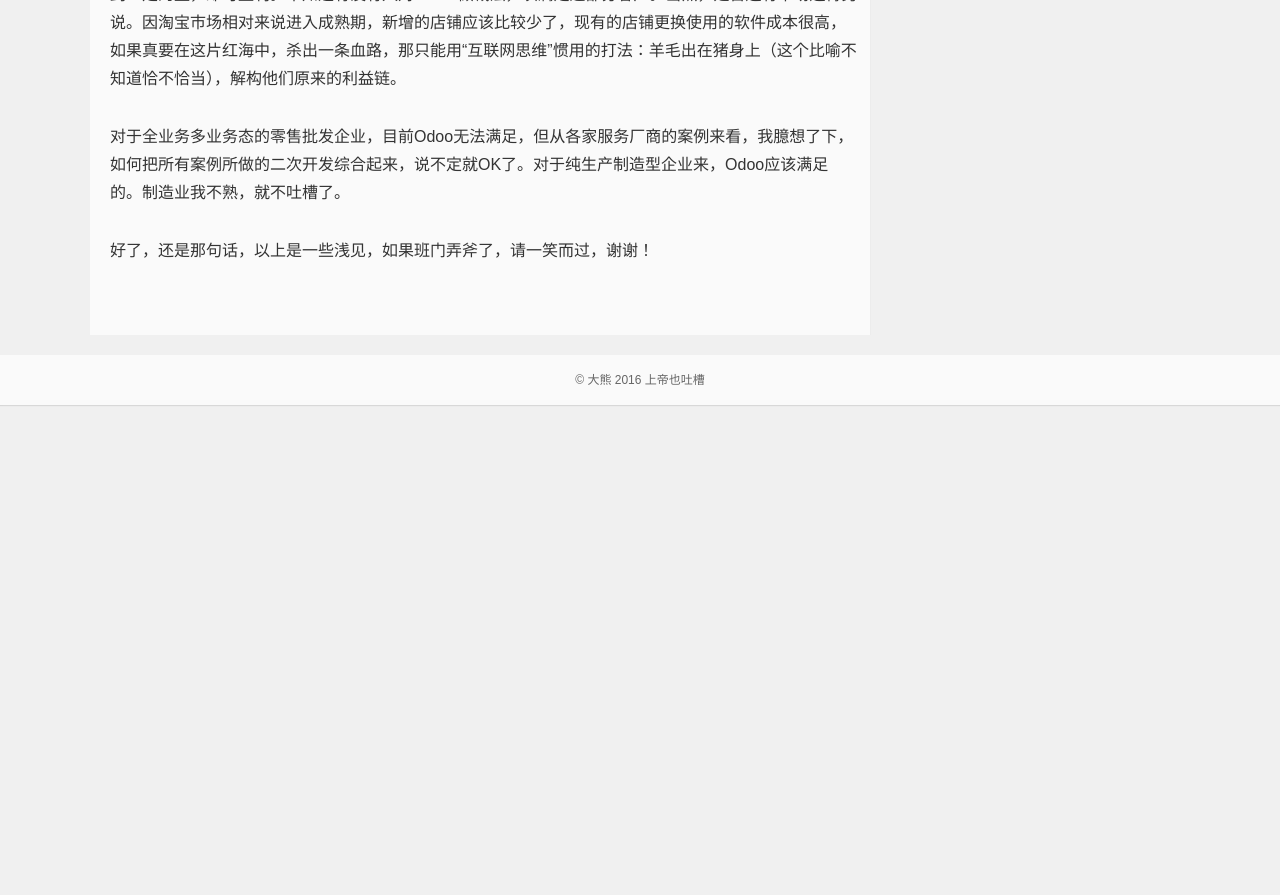
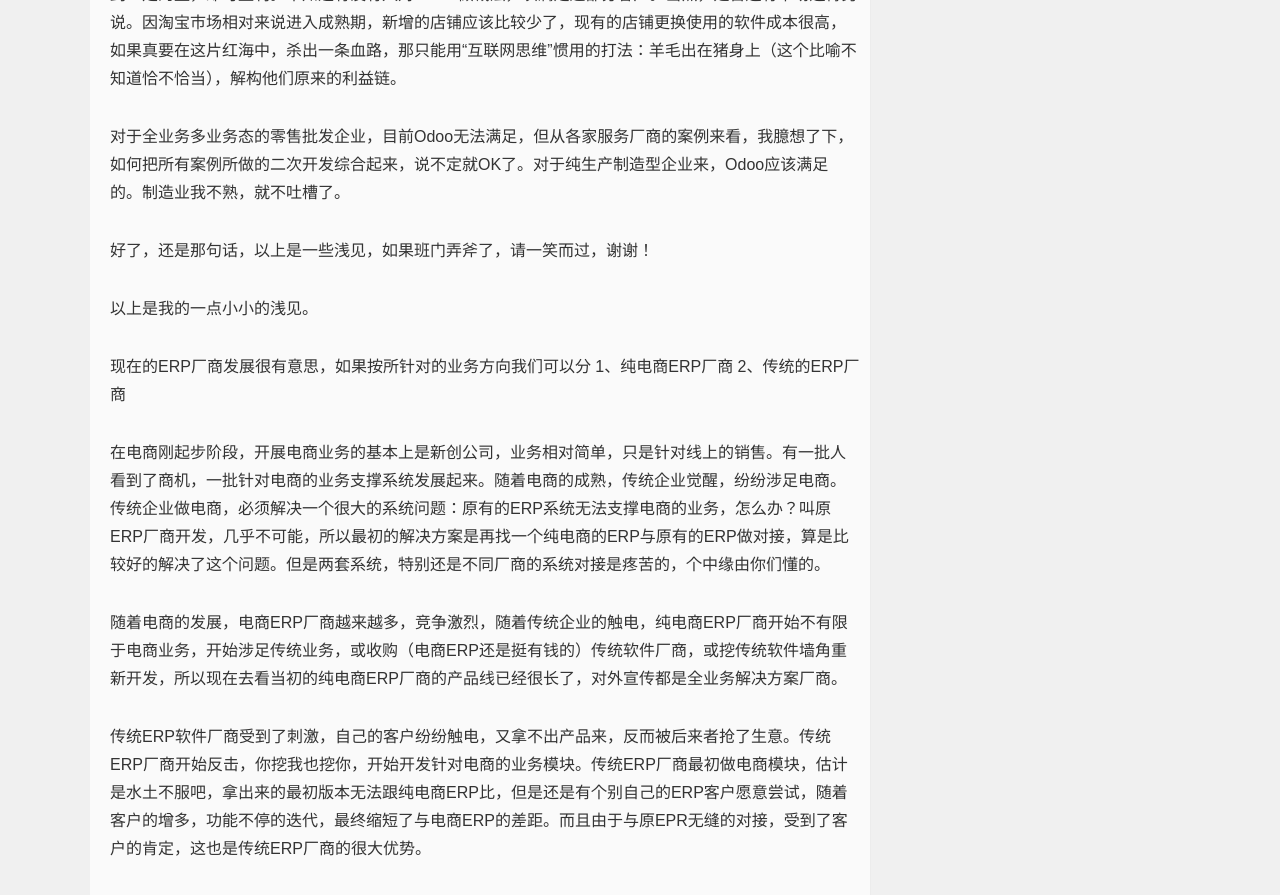
Before and after one commit to godtoo/godtoo.github.com, a Jekyll site: the page built from _posts/2016-01-22-erp.md, in a window 1280 px wide and 900 px high, scrolled down 3651 px. Shown: the top 895 px of the window. Built offline with Jekyll 4.4.1, drawn with Linux system fonts in a browser that asks for light colours; nearby versions of some CDN libraries; comment, search, counter and statistics services are not loaded; before the commit the page ends 4056 px from its top, so only the background shows below that.

Commit message:
change css

```diff
--- a/_posts/2016-01-22-erp.md
+++ b/_posts/2016-01-22-erp.md
@@ -38,3 +38,15 @@
 对于全业务多业务态的零售批发企业，目前Odoo无法满足，但从各家服务厂商的案例来看，我臆想了下，如何把所有案例所做的二次开发综合起来，说不定就OK了。对于纯生产制造型企业来，Odoo应该满足的。制造业我不熟，就不吐槽了。
 
 好了，还是那句话，以上是一些浅见，如果班门弄斧了，请一笑而过，谢谢！
+
+以上是我的一点小小的浅见。
+
+现在的ERP厂商发展很有意思，如果按所针对的业务方向我们可以分
+1、纯电商ERP厂商
+2、传统的ERP厂商
+
+在电商刚起步阶段，开展电商业务的基本上是新创公司，业务相对简单，只是针对线上的销售。有一批人看到了商机，一批针对电商的业务支撑系统发展起来。随着电商的成熟，传统企业觉醒，纷纷涉足电商。传统企业做电商，必须解决一个很大的系统问题：原有的ERP系统无法支撑电商的业务，怎么办？叫原ERP厂商开发，几乎不可能，所以最初的解决方案是再找一个纯电商的ERP与原有的ERP做对接，算是比较好的解决了这个问题。但是两套系统，特别还是不同厂商的系统对接是疼苦的，个中缘由你们懂的。
+
+随着电商的发展，电商ERP厂商越来越多，竞争激烈，随着传统企业的触电，纯电商ERP厂商开始不有限于电商业务，开始涉足传统业务，或收购（电商ERP还是挺有钱的）传统软件厂商，或挖传统软件墙角重新开发，所以现在去看当初的纯电商ERP厂商的产品线已经很长了，对外宣传都是全业务解决方案厂商。
+
+传统ERP软件厂商受到了刺激，自己的客户纷纷触电，又拿不出产品来，反而被后来者抢了生意。传统ERP厂商开始反击，你挖我也挖你，开始开发针对电商的业务模块。传统ERP厂商最初做电商模块，估计是水土不服吧，拿出来的最初版本无法跟纯电商ERP比，但是还是有个别自己的ERP客户愿意尝试，随着客户的增多，功能不停的迭代，最终缩短了与电商ERP的差距。而且由于与原EPR无缝的对接，受到了客户的肯定，这也是传统ERP厂商的很大优势。
```
